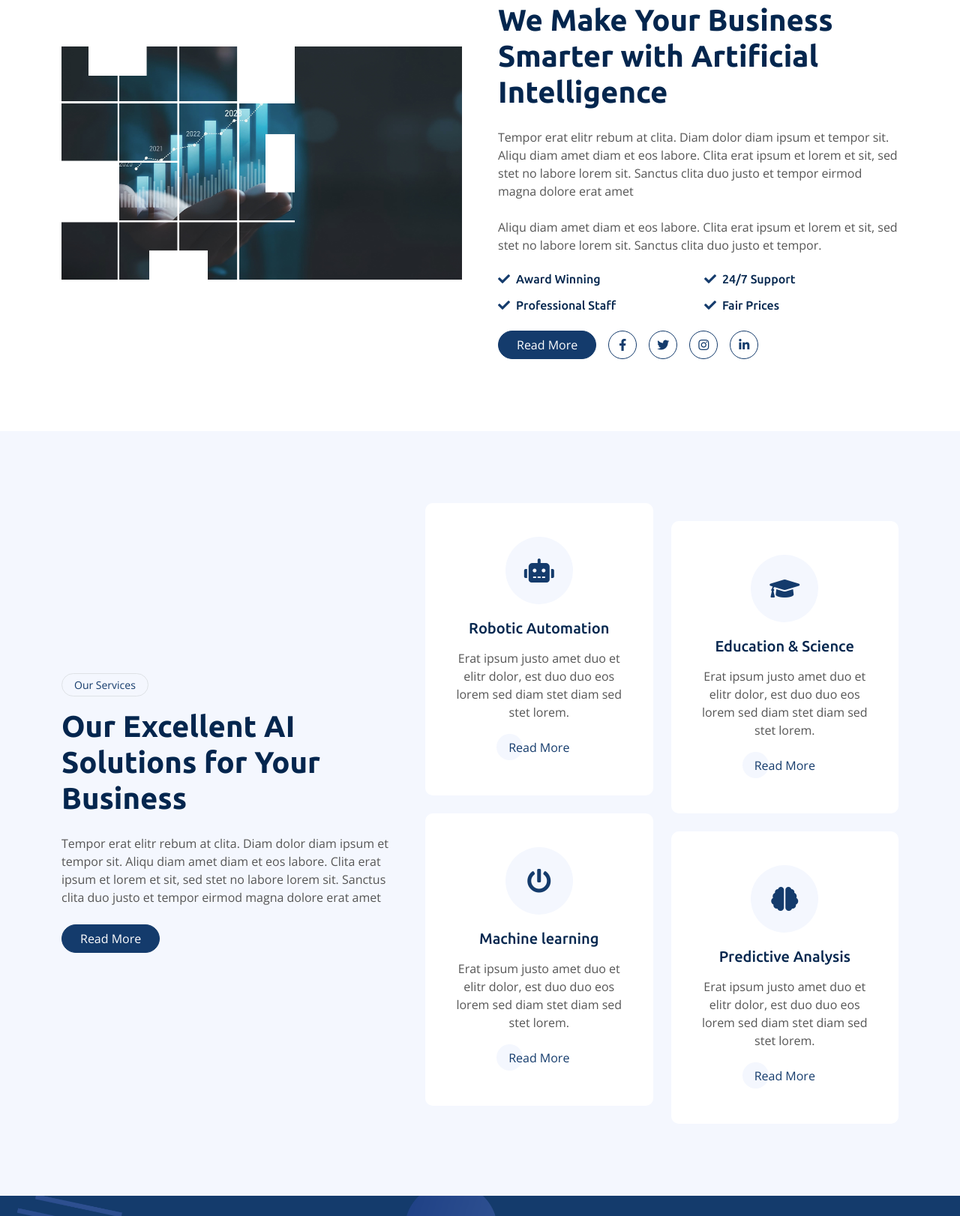
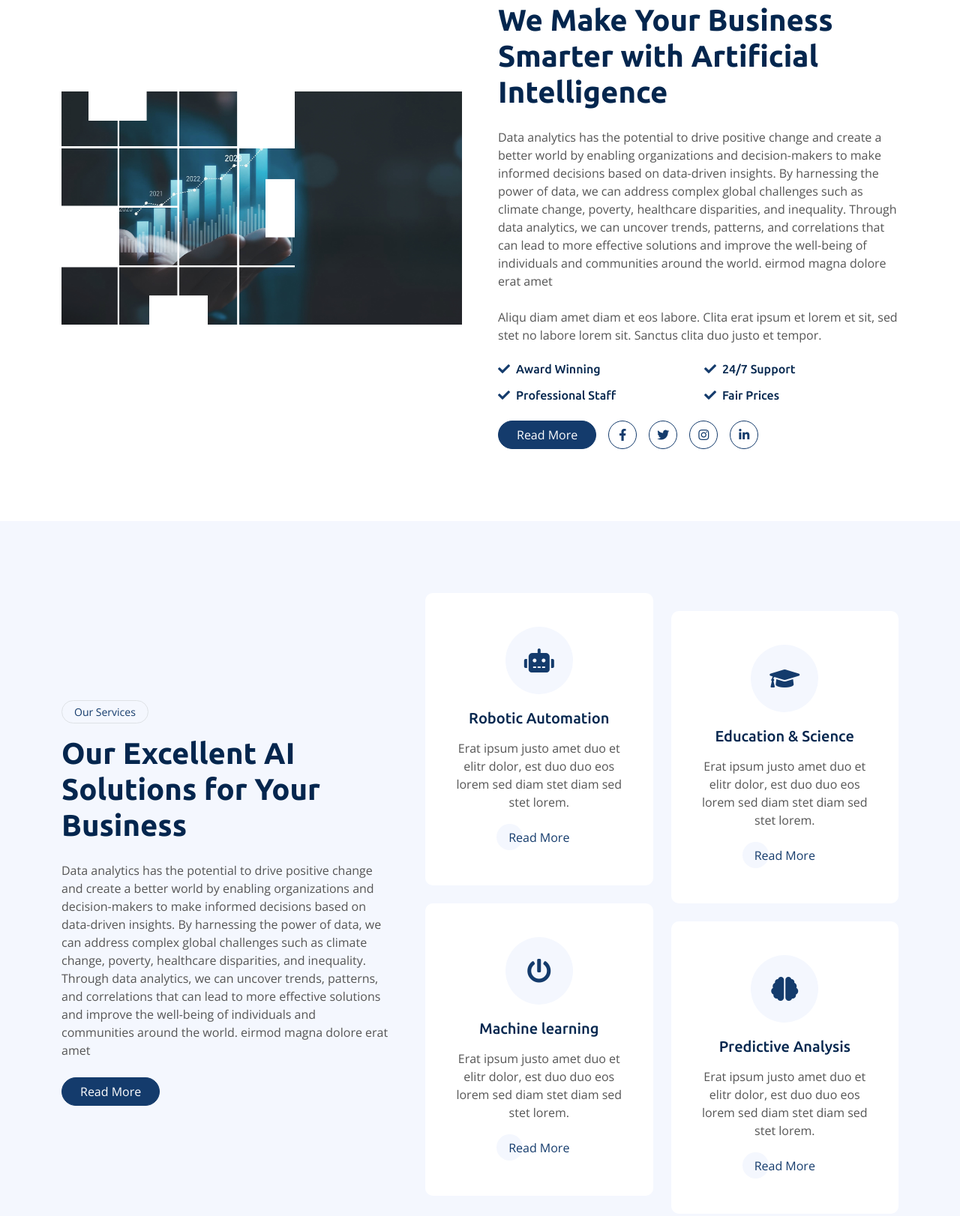
Before and after one commit to alinachrks/imagine-analytics, a plain HTML site: page index.html in a window 1280 px wide. Shown: the part 759-2381 px from the top of the page at 75% size. Drawn offline with nearby package versions, Linux system fonts and the light colour scheme.

Commit message:
add text

```diff
--- a/index.html
+++ b/index.html
@@ -138,9 +138,7 @@
                 <div class="col-lg-6 wow fadeIn" data-wow-delay="0.5s">
                     <div class="btn btn-sm border rounded-pill text-primary px-3 mb-3">About Us</div>
                     <h1 class="mb-4">We Make Your Business Smarter with Artificial Intelligence</h1>
-                    <p class="mb-4">Tempor erat elitr rebum at clita. Diam dolor diam ipsum et tempor sit. Aliqu diam
-                        amet diam et eos labore. Clita erat ipsum et lorem et sit, sed stet no labore lorem sit. Sanctus
-                        clita duo justo et tempor eirmod magna dolore erat amet</p>
+                    <p class="mb-4">Data analytics has the potential to drive positive change and create a better world by enabling organizations and decision-makers to make informed decisions based on data-driven insights. By harnessing the power of data, we can address complex global challenges such as climate change, poverty, healthcare disparities, and inequality. Through data analytics, we can uncover trends, patterns, and correlations that can lead to more effective solutions and improve the well-being of individuals and communities around the world. eirmod magna dolore erat amet</p>
                     <p class="mb-4">Aliqu diam amet diam et eos labore. Clita erat ipsum et lorem et sit, sed stet no
                         labore lorem sit. Sanctus clita duo justo et tempor.</p>
                     <div class="row g-3">
@@ -174,9 +172,7 @@
                 <div class="col-lg-5 wow fadeIn" data-wow-delay="0.1s">
                     <div class="btn btn-sm border rounded-pill text-primary px-3 mb-3">Our Services</div>
                     <h1 class="mb-4">Our Excellent AI Solutions for Your Business</h1>
-                    <p class="mb-4">Tempor erat elitr rebum at clita. Diam dolor diam ipsum et tempor sit. Aliqu diam
-                        amet diam et eos labore. Clita erat ipsum et lorem et sit, sed stet no labore lorem sit. Sanctus
-                        clita duo justo et tempor eirmod magna dolore erat amet</p>
+                    <p class="mb-4">Data analytics has the potential to drive positive change and create a better world by enabling organizations and decision-makers to make informed decisions based on data-driven insights. By harnessing the power of data, we can address complex global challenges such as climate change, poverty, healthcare disparities, and inequality. Through data analytics, we can uncover trends, patterns, and correlations that can lead to more effective solutions and improve the well-being of individuals and communities around the world. eirmod magna dolore erat amet</p>
                     <a class="btn btn-primary rounded-pill px-4" href="">Read More</a>
                 </div>
                 <div class="col-lg-7">
@@ -486,9 +482,7 @@
                 <div class="col-lg-5 wow fadeIn" data-wow-delay="0.1s">
                     <div class="btn btn-sm border rounded-pill text-primary px-3 mb-3">Our Team</div>
                     <h1 class="mb-4">Meet Our Experienced Team Members</h1>
-                    <p class="mb-4">Tempor erat elitr rebum at clita. Diam dolor diam ipsum et tempor sit. Aliqu diam
-                        amet diam et eos labore. Clita erat ipsum et lorem et sit, sed stet no labore lorem sit. Sanctus
-                        clita duo justo et tempor eirmod magna dolore erat amet</p>
+                    <p class="mb-4">Data analytics has the potential to drive positive change and create a better world by enabling organizations and decision-makers to make informed decisions based on data-driven insights. By harnessing the power of data, we can address complex global challenges such as climate change, poverty, healthcare disparities, and inequality. Through data analytics, we can uncover trends, patterns, and correlations that can lead to more effective solutions and improve the well-being of individuals and communities around the world. eirmod magna dolore erat amet</p>
                     <a class="btn btn-primary rounded-pill px-4" href="">Read More</a>
                 </div>
                 <div class="col-lg-7">
@@ -584,9 +578,7 @@
                 <div class="col-lg-5 wow fadeIn" data-wow-delay="0.1s">
                     <div class="btn btn-sm border rounded-pill text-primary px-3 mb-3">Testimonial</div>
                     <h1 class="mb-4">What Say Our Clients!</h1>
-                    <p class="mb-4">Tempor erat elitr rebum at clita. Diam dolor diam ipsum et tempor sit. Aliqu diam
-                        amet diam et eos labore. Clita erat ipsum et lorem et sit, sed stet no labore lorem sit. Sanctus
-                        clita duo justo et tempor eirmod magna dolore erat amet</p>
+                    <p class="mb-4">Data analytics has the potential to drive positive change and create a better world by enabling organizations and decision-makers to make informed decisions based on data-driven insights. By harnessing the power of data, we can address complex global challenges such as climate change, poverty, healthcare disparities, and inequality. Through data analytics, we can uncover trends, patterns, and correlations that can lead to more effective solutions and improve the well-being of individuals and communities around the world. eirmod magna dolore erat amet</p>
                     <a class="btn btn-primary rounded-pill px-4" href="">Read More</a>
                 </div>
                 <div class="col-lg-7 wow fadeIn" data-wow-delay="0.5s">
@@ -667,9 +659,7 @@
                     <a href="index.html" class="d-inline-block mb-3">
                         <h1 class="text-white">AI<span class="text-primary">.</span>Analytics</h1>
                     </a>
-                    <p class="mb-0">Tempor erat elitr rebum at clita. Diam dolor diam ipsum et tempor sit. Aliqu diam
-                        amet diam et eos labore. Clita erat ipsum et lorem et sit, sed stet no labore lorem sit. Sanctus
-                        clita duo justo et tempor</p>
+                    <p class="mb-0">Data analytics has the potential to drive positive change and create a better world by enabling organizations and decision-makers to make informed decisions based on data-driven insights. By harnessing the power of data, we can address complex global challenges such as climate change, poverty, healthcare disparities, and inequality. Through data analytics, we can uncover trends, patterns, and correlations that can lead to more effective solutions and improve the well-being of individuals and communities around the world.</p>
                 </div>
                 <div class="col-md-6 col-lg-3 wow fadeIn" data-wow-delay="0.3s">
                     <h5 class="text-white mb-4">Get In Touch</h5>
```
Also changed, not shown: 404.html (+1 -3 lines), about.html (+3 -9 lines), contact.html (+1 -3 lines), faq.html (+1 -3 lines), feature.html (+1 -3 lines), project.html (+1 -3 lines), service.html (+3 -9 lines), team.html (+2 -6 lines), testimonial.html (+2 -6 lines).
